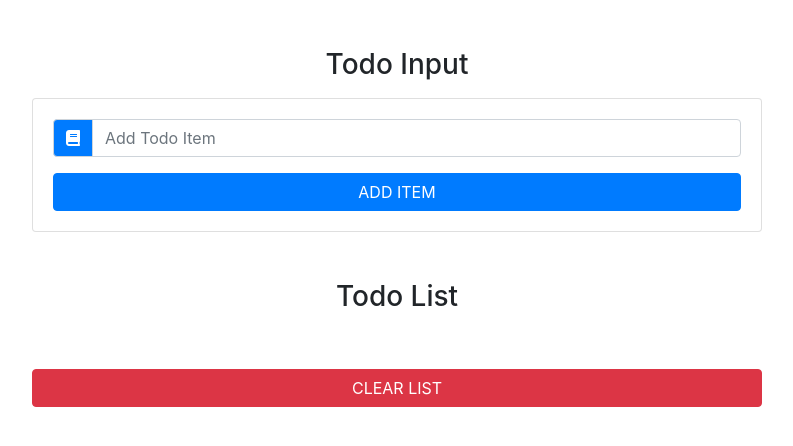
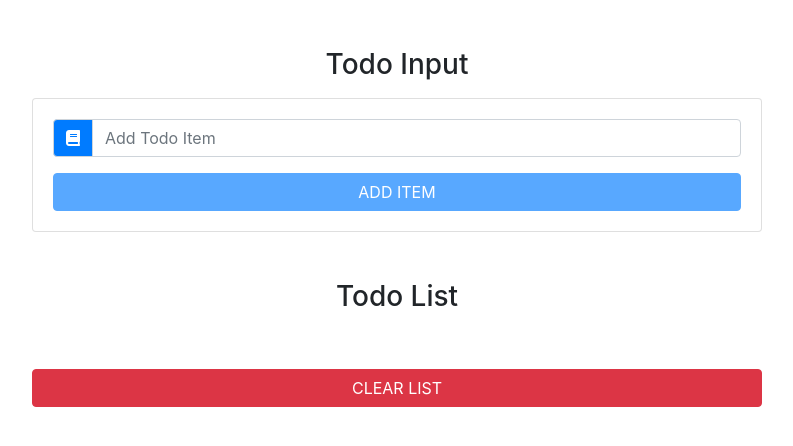
Before and after one commit to sametirkoren/todoList, a React (Create React App) app: page / in a window 1280 px wide. Shown: the top 446 px of the page, without its empty margins (243-1036 px from the left). Built offline with nearby package versions, Linux system fonts and the light colour scheme.

Commit message:
handleEdit method write

```diff
--- a/src/App.js
+++ b/src/App.js
@@ -40,7 +40,10 @@ class App extends Component {
   };
 
   handleEdit = id => {
-    console.log(`edit edit ${id}`);
+    const filteredItems = this.state.items.filter((item) => item.id !== id);
+    const selectedItem = this.state.items.find(item => item.id === id);
+    console.log(selectedItem);
+    this.setState({items : filteredItems , item:selectedItem.title , id:id , editItem: true})
   };
 
   render() {
--- a/src/components/TodoInput.js
+++ b/src/components/TodoInput.js
@@ -20,7 +20,18 @@ export default class TodoInput extends Component {
               onChange={handleChange}
             />
           </div>
-          <button type="submit" className="btn btn-block btn-primary mt-3 text-uppercase">Add Item</button>
+          <button
+            type="submit"
+            disabled={item ? false : true}
+            className={
+              editItem
+                ? "btn btn-block btn-success mt-3 text-uppercase"
+                : "btn btn-block btn-primary mt-3 text-uppercase"
+            }
+          >
+            {" "}
+            {editItem ? "edit item" : "add item"}
+          </button>
         </form>
       </div>
     );
--- a/src/components/TodoList.js
+++ b/src/components/TodoList.js
@@ -1,6 +1,6 @@
 import React, { Component } from "react";
 
-import Item from "./TodoItem";
+
 import TodoItem from "./TodoItem";
 export default class TodoList extends Component {
   render() {
```
